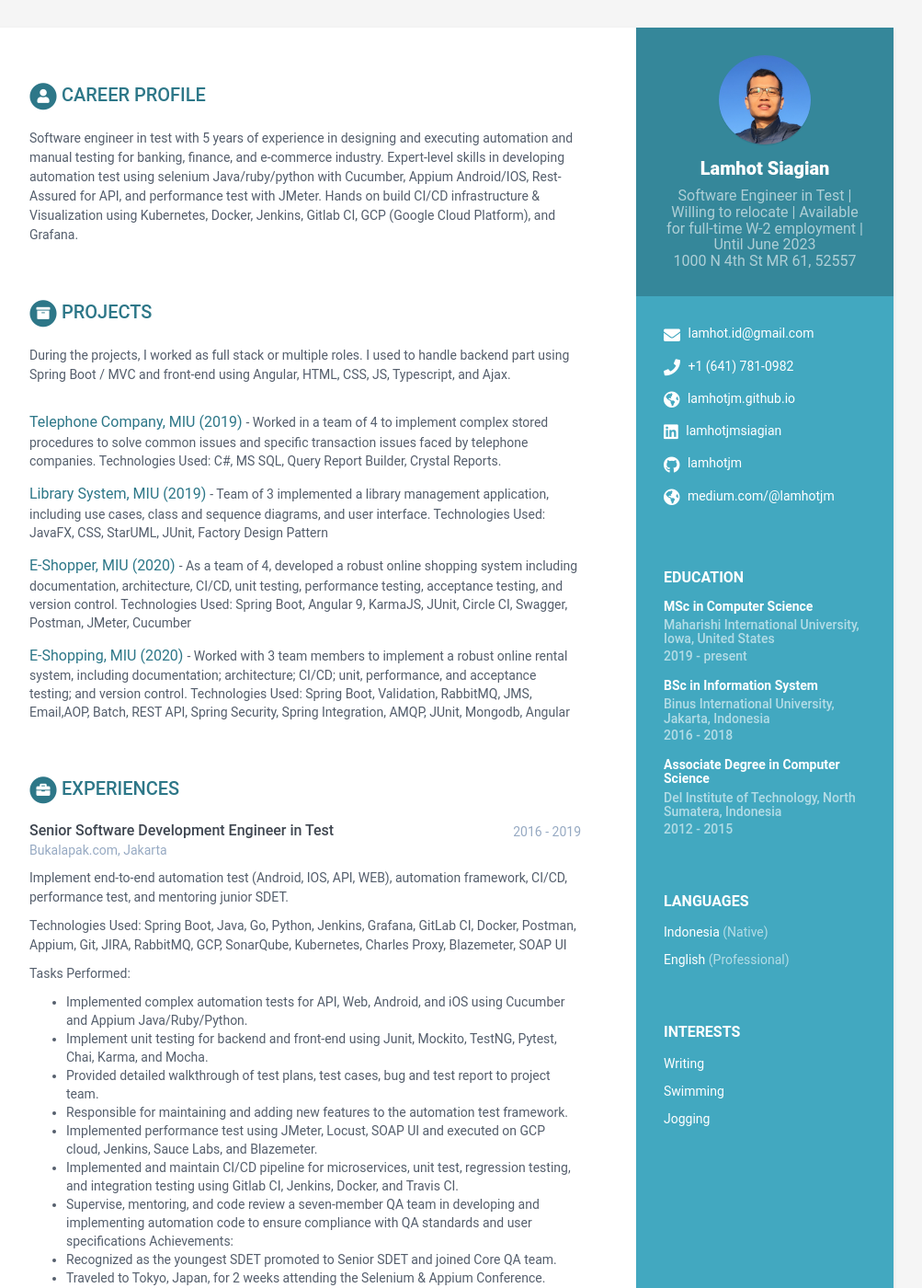
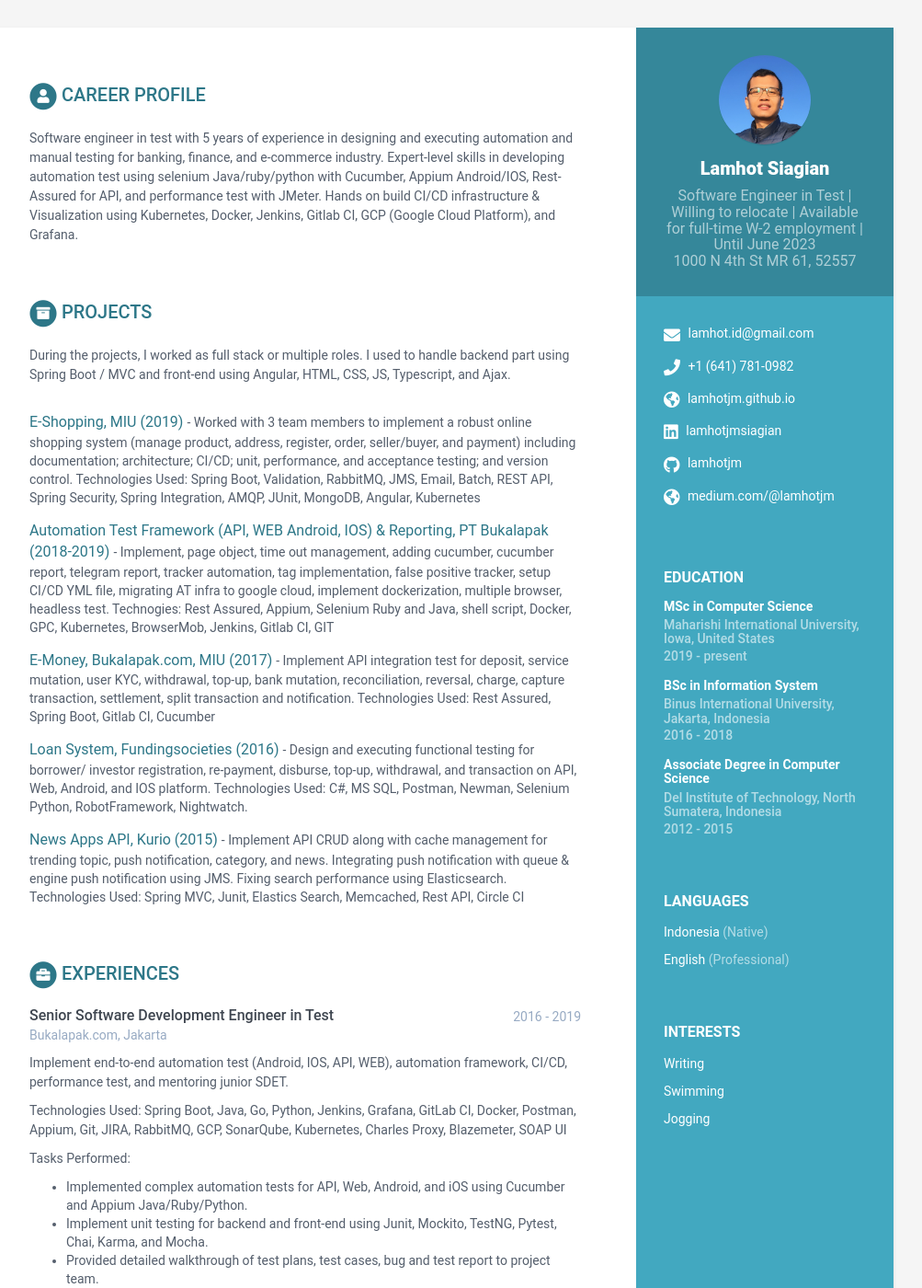
Before and after one commit to binga1991/dheerajpandeyin.github.io, a Jekyll site: the page built from index.html, in a window 1280 px wide and 1400 px high. Shown: the whole window at 92% size, without its empty margins (168-1171 px from the left). Built offline with Jekyll 4.4.1, drawn with Linux system fonts in a browser that asks for light colours; some of the changed text lies outside the part shown.

Commit message:
add projects

```diff
--- a/_data/data.yml
+++ b/_data/data.yml
@@ -100,6 +100,7 @@ experiences:
         - Implemented performance test using JMeter, Locust, SOAP UI and executed on GCP cloud, Jenkins, Sauce Labs, and Blazemeter.
         - Implemented and maintain CI/CD pipeline  for microservices, unit test, regression testing, and integration testing using Gitlab CI, Jenkins, Docker, and Travis CI.
         - Supervise, mentoring, and code review a seven-member QA team in developing and implementing automation code to ensure compliance with QA standards and user specifications
+
         Achievements:
         - Recognized as the youngest SDET promoted to Senior SDET and joined Core QA team.
         - Traveled to Tokyo, Japan, for 2 weeks attending the Selenium & Appium Conference.
@@ -154,25 +155,32 @@ projects:
       During the projects, I worked as full stack or multiple roles.
       I used to handle backend part using Spring Boot / MVC and front-end using Angular, HTML, CSS, JS, Typescript, and Ajax.
     assignments:
-      - title: Telephone Company, MIU (2019)
+      - title: E-Shopping, MIU (2019)
         link: "#"
-        tagline: "Worked in a team of 4 to implement complex stored procedures to solve common issues and specific transaction issues faced by telephone companies. Technologies Used: C#, MS SQL, Query Report Builder, Crystal Reports."
+        tagline: "Worked with 3 team members to implement a robust online shopping system (manage product, address, register, order, seller/buyer, and payment) including documentation; architecture; CI/CD; unit, performance, and acceptance testing; and version control.
+        Technologies Used: Spring Boot, Validation, RabbitMQ, JMS, Email, Batch, REST API, Spring Security, Spring Integration, AMQP, JUnit, MongoDB, Angular, Kubernetes"
 
-      - title: Library System, MIU (2019)
+      - title: Automation Test Framework (API, WEB Android, IOS) & Reporting, PT Bukalapak (2018-2019)
         link: "#"
-        tagline: "Team of 3 implemented a library management application, including use cases, class and sequence diagrams, and user interface.
-        Technologies Used: JavaFX, CSS, StarUML, JUnit, Factory Design Pattern"
+        tagline: "Implement, page object, time out management, adding cucumber, cucumber report, telegram report, tracker
+        automation, tag implementation, false positive tracker, setup CI/CD YML file, migrating AT infra to google cloud,
+        implement dockerization, multiple browser, headless test. Technogies: Rest Assured, Appium, Selenium Ruby and Java,
+        shell script, Docker, GPC, Kubernetes, BrowserMob, Jenkins, Gitlab CI, GIT"
 
-      - title: E-Shopper, MIU (2020)
-        link: "https://github.com/LamhotJM/cs544-front-end"
-        tagline: "As a team of 4, developed a robust online shopping system including documentation, architecture, CI/CD, unit testing, performance testing, acceptance testing, and version control.
-        Technologies Used: Spring Boot, Angular 9, KarmaJS, JUnit, Circle CI, Swagger, Postman, JMeter, Cucumber"
+      - title: E-Money, Bukalapak.com, MIU (2017)
+        link: "#"
+        tagline: "Implement API integration test for deposit, service mutation, user KYC, withdrawal, top-up, bank mutation, reconciliation, reversal, charge, capture transaction, settlement, split transaction and notification.
+        Technologies Used: Rest Assured, Spring Boot, Gitlab CI, Cucumber"
 
-      - title: E-Shopping, MIU (2020)
-        link: "https://github.com/LamhotJM/cs544-front-end"
-        tagline: "Worked with 3 team members to implement a robust online rental system, including documentation; architecture; CI/CD; unit, performance, and
-        acceptance testing; and version control. Technologies Used: Spring Boot, Validation, RabbitMQ, JMS, Email,AOP, Batch, REST API, Spring Security, Spring Integration,
-        AMQP, JUnit, Mongodb, Angular"
+      - title: Loan System, Fundingsocieties (2016)
+        link: "#"
+        tagline: "Design and executing functional testing for borrower/ investor registration, re-payment, disburse, top-up, withdrawal, and transaction on API, Web, Android, and IOS platform.
+        Technologies Used: C#, MS SQL, Postman, Newman, Selenium Python, RobotFramework, Nightwatch."
+
+      - title: News Apps API, Kurio (2015)
+        link: "#"
+        tagline: "Implement API CRUD along with cache management for trending topic, push notification, category, and news. Integrating push notification with queue & engine push notification using JMS. Fixing search performance using Elasticsearch.
+        Technologies Used: Spring MVC, Junit, Elastics Search, Memcached, Rest API, Circle CI"
 
 publications:
     title: Publications
```
Also changed, not shown: 1 other file.
